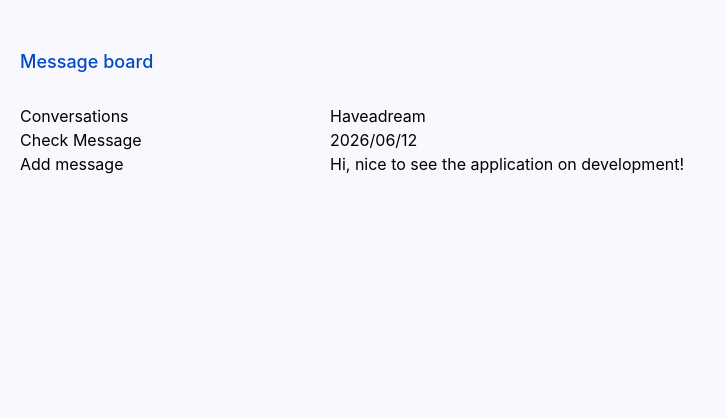
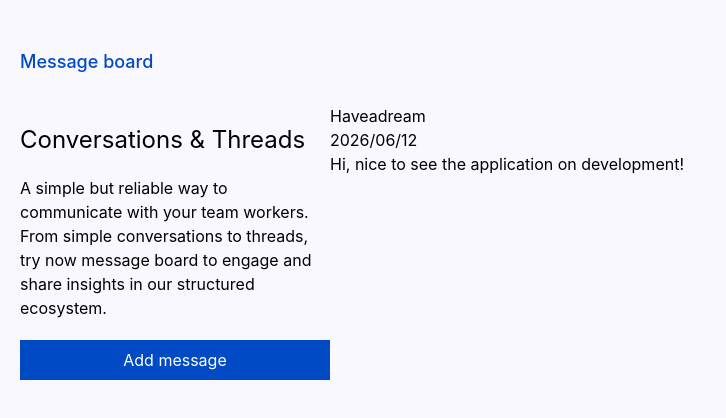
Before and after one commit to Haveadream1/message-board, a React (Vite) app in the folder client/: page / in a window 1280 px wide. Shown: the top 418 px of the page, without its empty margins (0-726 px from the left). Built offline with nearby package versions, Linux system fonts and the light colour scheme.

Commit message:
style: define aside layout

```diff
--- a/client/src/components/Aside.tsx
+++ b/client/src/components/Aside.tsx
@@ -1,9 +1,14 @@
 export function Aside() {
     return (
-        <aside>
-            <h1>Conversations</h1>
-            <p>Check Message</p>
-            <button>Add message</button>
+        <aside className="pt-5">
+            <h1 className="pb-5 text-2xl">Conversations & Threads</h1>
+            <p className="pb-5">
+                A simple but reliable way to communicate with your team workers.
+                From simple conversations to threads,
+                try now message board to engage
+                and share insights in our structured ecosystem.
+            </p>
+            <button className="p-2 w-full text-white bg-blue">Add message</button>
         </aside>
     )
 }
```
